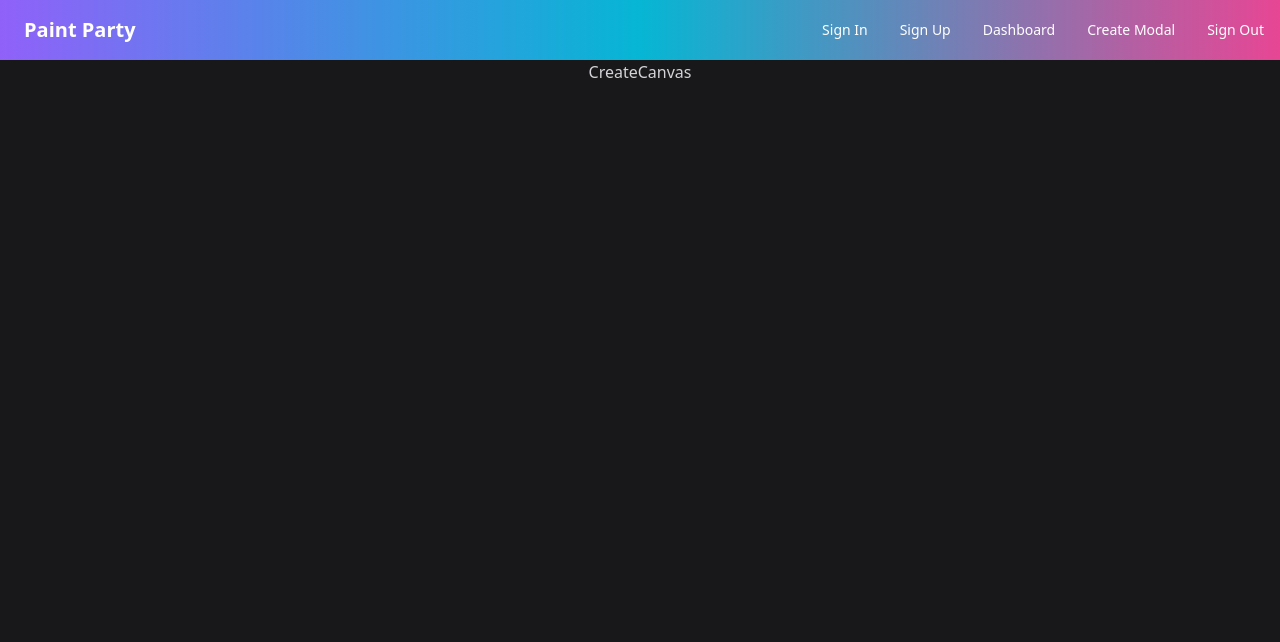
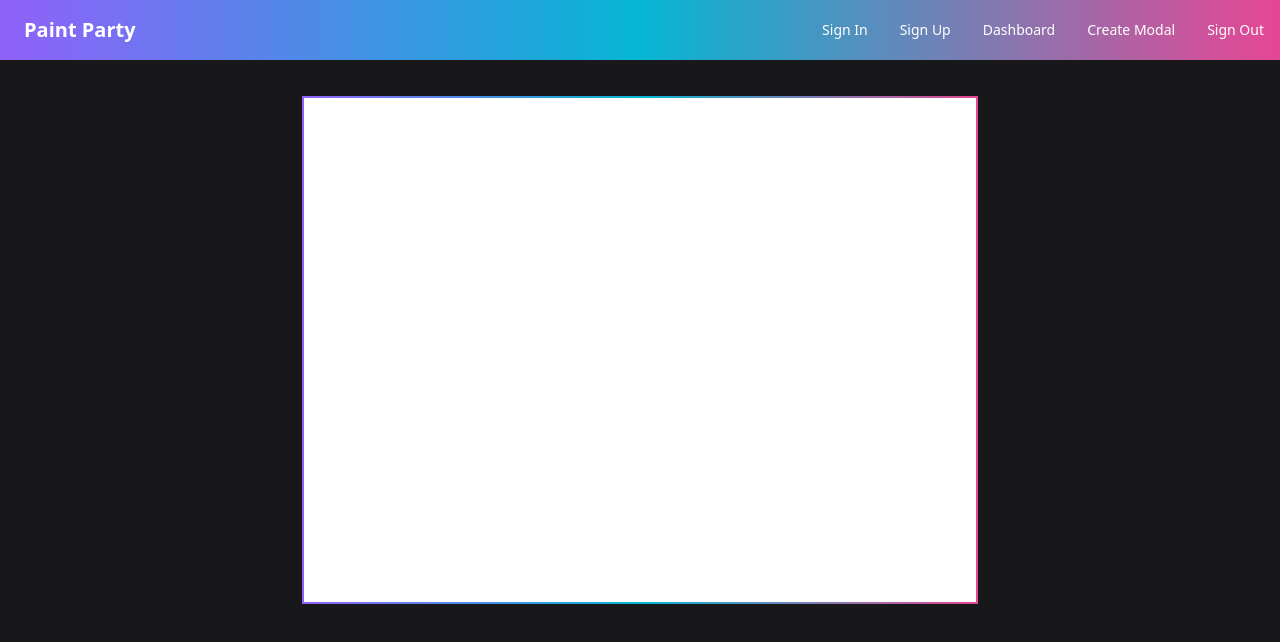
Before and after one commit to rockyueno0223/paint-party, a React (Vite) app in the folder frontend/: page /dashboard/create-canvas in a window 1280 px wide. Shown: the top 642 px of the page. Built offline with nearby package versions, Linux system fonts and the light colour scheme.

Commit message:
create Create canvas page

```diff
--- a/frontend/src/pages/CreateCanvas.tsx
+++ b/frontend/src/pages/CreateCanvas.tsx
@@ -1,5 +1,92 @@
+import { useEffect, useRef, useState } from "react";
+import { useSearchParams } from "react-router-dom";
+
 export const CreateCanvas = () => {
+  const [searchParams] = useSearchParams();
+  const canvasName = searchParams.get("name");
+
+  const canvasRef = useRef<HTMLCanvasElement | null>(null);
+  const [isDrawing, setIsDrawing] = useState<boolean>(false);
+  const [lastPosition, setLastPosition] = useState<{ x: number; y: number } | null>(null);
+
+  useEffect(() => {
+    const canvas = canvasRef.current!;
+    const ctx = canvas.getContext("2d")!;
+
+    // Set fixed internal resolution
+    canvas.width = 800; // Internal width
+    canvas.height = 600; // Internal height
+
+    // Initialize canvas styles
+    ctx.lineWidth = 2;
+    ctx.lineCap = "round";
+    ctx.strokeStyle = "#000000";
+  }, []);
+
+  const draw = (
+    ctx: CanvasRenderingContext2D,
+    x0: number,
+    y0: number,
+    x1: number,
+    y1: number
+  ) => {
+    ctx.beginPath();
+    ctx.moveTo(x0, y0); // Start at the previous position
+    ctx.lineTo(x1, y1); // Draw a line to the new position
+    ctx.stroke();
+  };
+
+  const startDrawing = (e: React.MouseEvent) => {
+    const canvas = canvasRef.current!;
+    const rect = canvas.getBoundingClientRect();
+    const scaleX = canvas.width / rect.width; // Horizontal scaling
+    const scaleY = canvas.height / rect.height; // Vertical scaling
+
+    const x = (e.clientX - rect.left) * scaleX;
+    const y = (e.clientY - rect.top) * scaleY;
+
+    setLastPosition({ x, y }); // Set starting position
+    setIsDrawing(true);
+  };
+
+  const stopDrawing = () => {
+    setIsDrawing(false);
+    setLastPosition(null); // Reset last position
+  };
+
+  const drawMouseMove = (e: React.MouseEvent) => {
+    if (!isDrawing) return;
+
+    const canvas = canvasRef.current!;
+    const rect = canvas.getBoundingClientRect();
+    const scaleX = canvas.width / rect.width;
+    const scaleY = canvas.height / rect.height;
+
+    const x = (e.clientX - rect.left) * scaleX;
+    const y = (e.clientY - rect.top) * scaleY;
+
+    const ctx = canvas.getContext("2d")!;
+
+    if (lastPosition) {
+      draw(ctx, lastPosition.x, lastPosition.y, x, y); // Draw from last position to current position
+    }
+
+    setLastPosition({ x, y }); // Update the last position
+  };
+
   return (
-    <div>CreateCanvas</div>
+    <div className="flex flex-col items-center p-3">
+      <h3 className="text-xl font-semibold my-3">{canvasName}</h3>
+      <div className="bg-gradient-to-r from-purple-500 via-cyan-500 to-pink-500 p-0.5">
+        <canvas
+          ref={canvasRef}
+          className="w-full max-w-2xl h-auto bg-white cursor-crosshair"
+          onMouseDown={startDrawing}
+          onMouseMove={drawMouseMove}
+          onMouseUp={stopDrawing}
+          onMouseLeave={stopDrawing}
+        />
+      </div>
+    </div>
   )
 }
```
